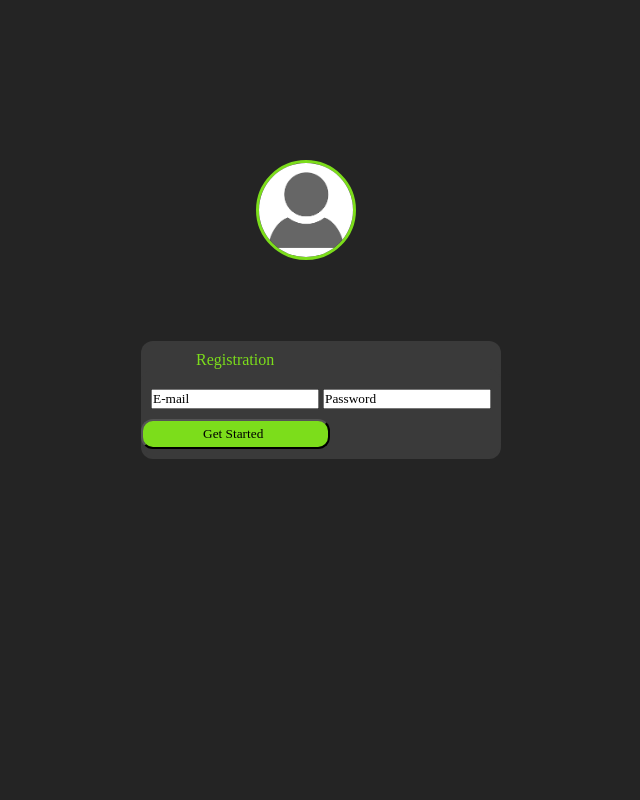
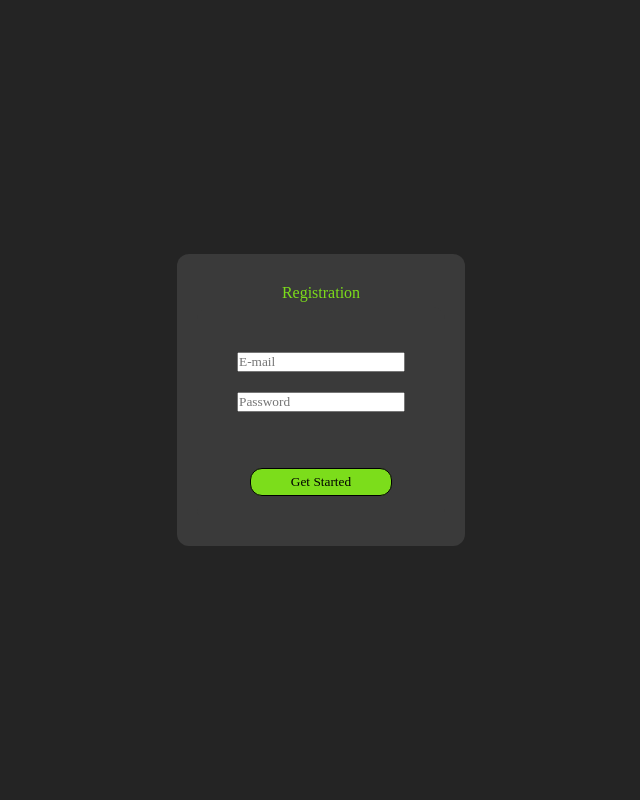
Before and after one commit to inakimoreno/BeyondReality, a PHP site: page /html/login.html in a window 1280 px wide. Shown: the whole page, without its empty margins (319-959 px from the left). Run offline with PHP 8.4, Linux system fonts and the light colour scheme.

Commit message:
25/11/22

```diff
--- /dev/null
+++ b/css/login.css
@@ -0,0 +1,67 @@
+*{
+  padding: 0;
+  margin: 0;
+  font-family: serif;
+  box-sizing: border-box;
+}
+
+body{
+  color: rgb(124, 221, 27);
+  display: flex;
+  height: 100vh;
+  justify-content: center;
+  align-items: center;
+  padding: 10PX;
+  background-color: rgb(36, 36, 36);
+
+}
+
+.container{
+  background-color: rgb(58, 58, 58);
+  padding: 25px 20px;
+  text-align: center;
+  border-radius: 12px;
+}
+
+.heading {
+  padding: 5px 5px;
+  text-align: center;
+}
+
+.firstname{
+  padding: 10PX;
+  text-align: center;
+}
+
+.lastname{
+  padding: 10PX;
+  text-align: center;
+}
+
+.email{
+  padding: 10PX;
+  text-align: center;
+}
+.password{
+  padding: 10PX;
+  text-align: center;
+
+}
+.confirmpassword{
+  padding: 10PX;
+  text-align: center;
+}
+
+button{
+  border-radius: 12px;
+  padding: 5px 40px;
+  text-align: center;
+  border: 1px solid;
+  background-color: rgb(124, 221, 27);
+  transition-duration: 0.4s;
+  cursor: pointer;
+}
+
+button:hover{
+  background-color: rgb(34, 122, 7);
+}
--- a/css/registration.css
+++ b/css/registration.css
@@ -13,57 +13,51 @@ body{
     align-items: center;
     padding: 10PX;
     background-color: rgb(36, 36, 36);
+    background-image: url('BRGREENBAR.png')
 
   }
 
-div.container{
+  .container{
     background-color: rgb(58, 58, 58);
-  padding-top: 10px;
-  padding-bottom: 5px;
+    padding: 25px 20px;
+    text-align: center;
     border-radius: 12px;
   }
-.avatar{
-  border-radius: 50%;
-  width: 100px;
-  height:100px;
-  position: absolute;
-  right: 47.3%;
-  top: 20%;
-  border-style: solid;
-  border-color: rgb(124, 221, 27);
+
+  .heading {
+    padding: 5px 5px;
+    text-align: center;
   }
-div.heading{
-  padding-left:55px;
+
+  .firstname{
+    padding: 10PX;
+    text-align: center;
+  }
+
+  .lastname{
+    padding: 10PX;
+    text-align: center;
+  }
+
+  .email{
+    padding: 10PX;
+    text-align: center;
+  }
+  .password{
+    padding: 10PX;
+    text-align: center;
 
   }
-div.firstname{
+  .confirmpassword{
     padding: 10PX;
-
-}
-
-div.lastname{
-  padding: 10PX;
-
-}
-
-div.email{
-  padding: 10PX;
-
-}
-div.password{
-  padding: 10PX;
-
-}
-div.confirmpassword{
-  padding: 10PX;
-
+    text-align: center;
   }
 
   button{
     border-radius: 12px;
-  padding: 5PX 40px;
-  padding-left: 60px;
-  padding-right: 65px;
+    padding: 5px 40px;
+    text-align: center;
+    border: 1px solid;
     background-color: rgb(124, 221, 27);
     transition-duration: 0.4s;
     cursor: pointer;
--- a/html/login.html
+++ b/html/login.html
@@ -4,7 +4,7 @@
 <head>
   <meta charset="utf-8">
   <title>Registration page</title>
-  <link rel="stylesheet" type="text/css" href="../css/registration.css">
+  <link rel="stylesheet" type="text/css" href="../css/login.css">
 
 </head>
 
@@ -12,13 +12,17 @@
 
   <div class="container">
     <div class="heading">Registration</div>
-    <img src="../assets/avatar.png" class="avatar">
       <div class="container">
         <form class="Data" action="../php/login.php" method="post">
           <div class="email">
             <span class="information"></span>
-            <input type="text" name="email" value="E-mail  ">
-            <input type="text" name="password" value="Password">
+            <div class="email">
+              <input type="text" name="email" placeholder="E-mail">
+            </div>
+            <div class="password">
+            <input type="text" name="password" placeholder="Password">
+          </div>
+          <br> <br>
           </div>
           <button type="submit">Get Started</button>
         </form>
```
Also changed, not shown: html/registration.html (+16 -5 lines). Lines whose indentation alone changed are shown as unchanged.
